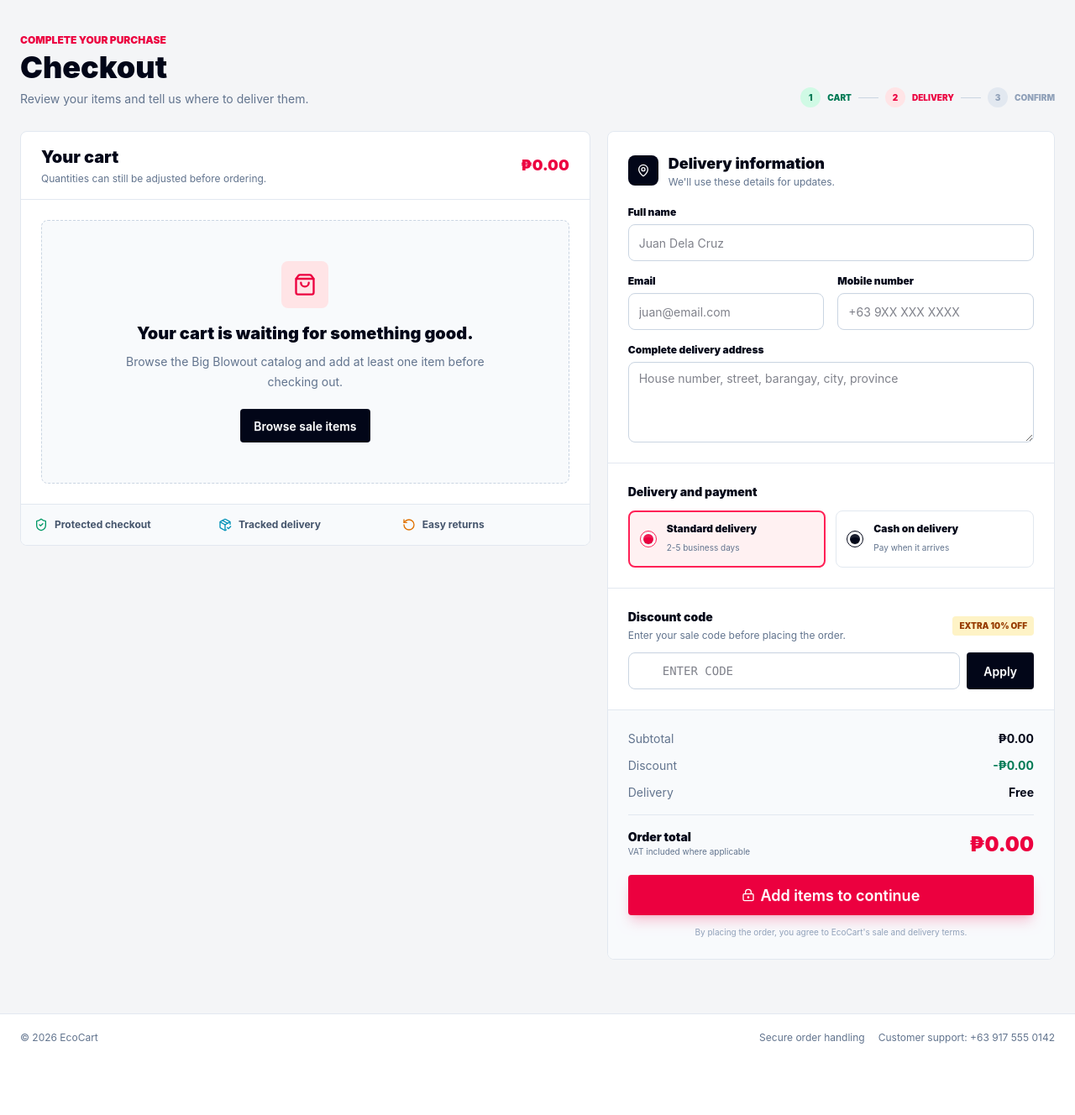
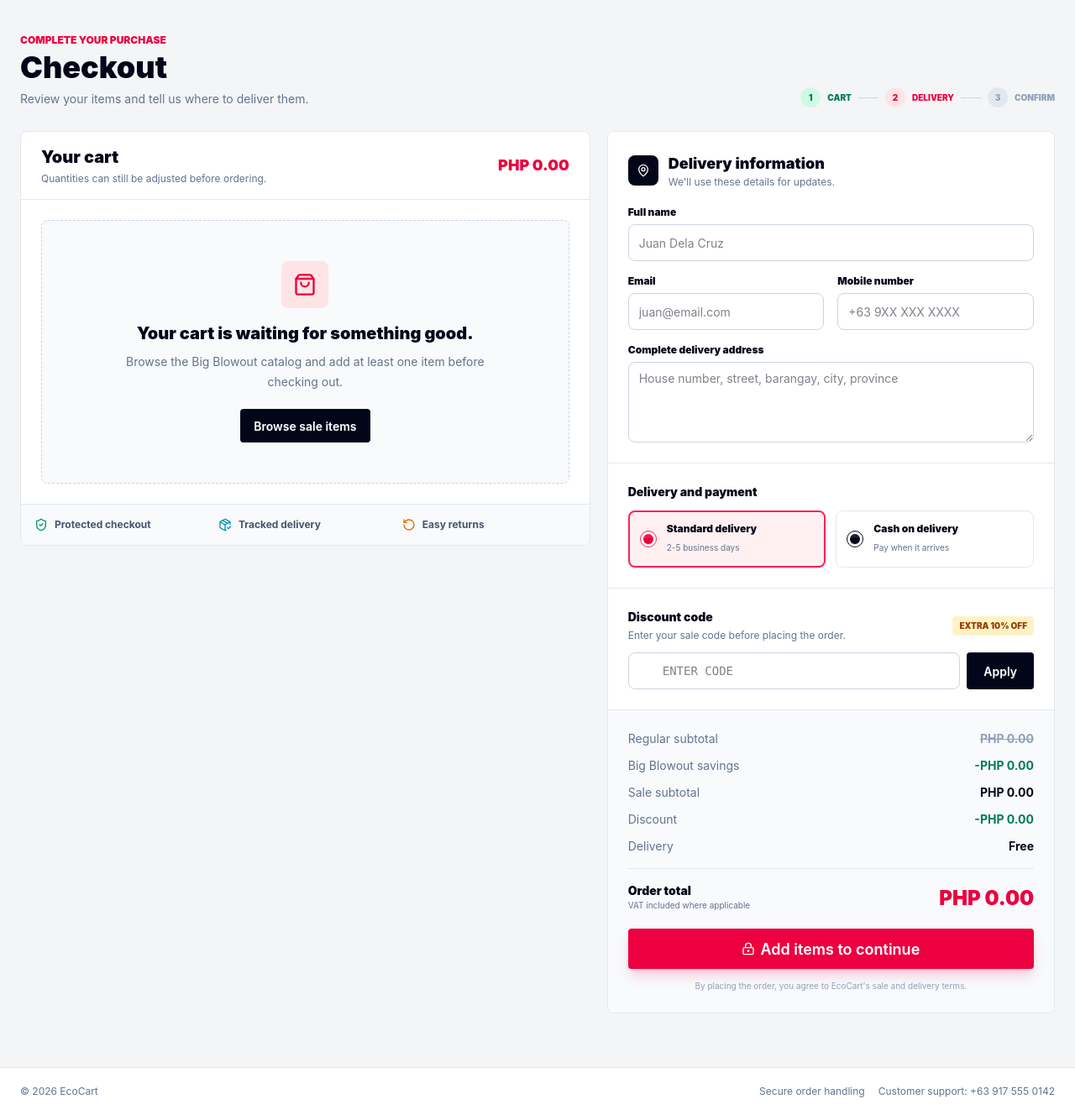
Before and after one commit to brianragasi/FilmMaking, a PHP site: page /checkout.php in a window 1280 px wide. Shown: the part 105-1433 px from the top of the page at 84% size. Before the commit the page ends 1348 px from the top, so only its background shows below. Run offline with PHP 8.4, Linux system fonts and the light colour scheme; data comes from the database, SQL or seed files in the repository; both versions use the stored data as it was after the commit.

Commit message:
Make Big Blowout pricing clear and affordable

```diff
--- a/assets/app-public.js
+++ b/assets/app-public.js
@@ -1,6 +1,7 @@
 const money = new Intl.NumberFormat('en-PH', {
   style: 'currency',
   currency: 'PHP',
+  currencyDisplay: 'code',
 });
 
 const PROMO_STORAGE_KEY = 'ecocart_promo_code';
@@ -133,7 +134,17 @@ function applySystemState() {
 
 function getCart() {
   try {
-    return JSON.parse(localStorage.getItem('ecocart_cart') || '[]');
+    const cart = JSON.parse(localStorage.getItem('ecocart_cart') || '[]');
+    let saleCatalog = {};
+    try {
+      saleCatalog = JSON.parse(document.body?.dataset.saleCatalog || '{}');
+    } catch {
+      saleCatalog = {};
+    }
+
+    return Array.isArray(cart)
+      ? cart.map((item) => saleCatalog[String(item.id)] ? { ...item, ...saleCatalog[String(item.id)] } : item)
+      : [];
   } catch {
     return [];
   }
@@ -179,12 +190,14 @@ function cartTotals() {
   const cart = getCart();
   const count = cart.reduce((sum, item) => sum + item.quantity, 0);
   const subtotal = cart.reduce((sum, item) => sum + Number(item.price) * item.quantity, 0);
+  const retailSubtotal = cart.reduce((sum, item) => sum + Number(item.regular_price || item.price) * item.quantity, 0);
+  const saleSavings = Math.max(0, retailSubtotal - subtotal);
 
-  return { cart, count, subtotal };
+  return { cart, count, subtotal, retailSubtotal, saleSavings };
 }
 
 function refreshCartUi() {
-  const { cart, count, subtotal } = cartTotals();
+  const { cart, count, subtotal, retailSubtotal, saleSavings } = cartTotals();
   const promo = configuredPromo();
   const promoCode = activePromoCode();
   const discount = subtotal > 0 && promoCode ? subtotal * promo.rate : 0;
@@ -201,6 +214,14 @@ function refreshCartUi() {
 
   document.querySelectorAll('[data-order-subtotal]').forEach((node) => {
     node.textContent = money.format(subtotal);
+  });
+
+  document.querySelectorAll('[data-order-retail-subtotal]').forEach((node) => {
+    node.textContent = money.format(retailSubtotal);
+  });
+
+  document.querySelectorAll('[data-order-sale-savings]').forEach((node) => {
+    node.textContent = `-${money.format(saleSavings)}`;
   });
 
   document.querySelectorAll('[data-order-discount]').forEach((node) => {
@@ -259,7 +280,7 @@ function refreshCartUi() {
         <div class="min-w-0">
           <p class="text-[10px] font-black uppercase text-slate-400">${escapeHtml(item.category || 'EcoCart pick')}</p>
           <p class="mt-1 font-black text-slate-900">${escapeHtml(item.name)}</p>
-          <p class="mt-1 text-xs text-slate-500">${money.format(Number(item.price))} each</p>
+          <div class="mt-1 flex flex-wrap items-baseline gap-2"><p class="text-xs font-bold text-rose-600">${money.format(Number(item.price))} each</p><p class="text-[10px] text-slate-400 line-through">${money.format(Number(item.regular_price || item.price))}</p></div>
           <p class="mt-2 text-base font-black text-rose-600">${money.format(Number(item.price) * item.quantity)}</p>
         </div>
       </div>
@@ -515,6 +536,11 @@ function bootStorefront() {
         quickModal.querySelector('[data-quick-category]').textContent = product.category;
         quickModal.querySelector('[data-quick-name]').textContent = product.name;
         quickModal.querySelector('[data-quick-price]').textContent = money.format(Number(product.price));
+        const regularPrice = Number(product.regular_price || product.price);
+        const savings = Math.max(0, regularPrice - Number(product.price));
+        const discountPercentage = regularPrice > 0 ? Math.round((savings / regularPrice) * 100) : 0;
+        quickModal.querySelector('[data-quick-regular-price]').textContent = money.format(regularPrice);
+        quickModal.querySelector('[data-quick-savings]').textContent = `Save ${money.format(savings)} (${discountPercentage}% off)`;
         const quickAdd = quickModal.querySelector('[data-quick-add]');
         quickAdd.dataset.addProduct = JSON.stringify(product);
         quickModal.showModal();
--- a/checkout.php
+++ b/checkout.php
@@ -18,6 +18,8 @@ $orderQueued = false;
 $subtotal = 0.0;
 $orderTotal = 0.0;
 $discount = 0.0;
+$retailSubtotal = 0.0;
+$saleSavings = 0.0;
 $shipping = 0.0;
 $promoCode = '';
 $promotion = null;
@@ -30,6 +32,15 @@ $headerProfile = $currentUser && (string) ($currentUser['role'] ?? '') === 'cust
     ? customer_profile($currentUser)
     : null;
 $headerAvatar = $headerProfile ? profile_avatar_url($headerProfile) : null;
+$catalog = product_lookup();
+$pricingCatalog = [];
+foreach ($catalog as $productId => $product) {
+    $pricingCatalog[(string) $productId] = [
+        'price' => (float) $product['price'],
+        'regular_price' => product_regular_price($product),
+    ];
+}
+$pricingCatalogJson = htmlspecialchars((string) json_encode($pricingCatalog), ENT_QUOTES);
 
 function offline_order_number(string $email): string
 {
@@ -91,7 +102,6 @@ if ($_SERVER['REQUEST_METHOD'] === 'POST') {
         $errors[] = 'That discount code is not valid. Check the spelling or remove it.';
     }
 
-    $catalog = product_lookup();
     $cart = [];
 
     foreach (is_array($submittedCart) ? $submittedCart : [] as $item) {
@@ -105,11 +115,14 @@ if ($_SERVER['REQUEST_METHOD'] === 'POST') {
         }
 
         $price = (float) $product['price'];
+        $regularPrice = product_regular_price($product);
         $subtotal += $price * $quantity;
+        $retailSubtotal += $regularPrice * $quantity;
         $cart[] = [
             'id' => $productId,
             'name' => (string) $product['name'],
             'price' => $price,
+            'regular_price' => $regularPrice,
             'quantity' => $quantity,
             'category' => (string) $product['category'],
             'image_url' => (string) $product['image_url'],
@@ -121,6 +134,7 @@ if ($_SERVER['REQUEST_METHOD'] === 'POST') {
     }
 
     $discount = promotion_discount($subtotal, $promotion);
+    $saleSavings = max(0.0, $retailSubtotal - $subtotal);
     $shipping = $subtotal >= 1500 ? 0.0 : 49.0;
     $orderTotal = max(0.0, $subtotal - $discount + $shipping);
 
@@ -171,7 +185,7 @@ if ($_SERVER['REQUEST_METHOD'] === 'POST') {
     <script src="https://unpkg.com/lucide@latest"></script>
     <link rel="icon" href="data:,">
 </head>
-<body class="flex min-h-screen flex-col bg-[#f4f5f7] text-slate-950" data-scene-client data-scene-view="checkout" data-scene-cue="<?= htmlspecialchars((string) $sceneState['cue']) ?>" data-scene-revision="<?= (int) $sceneState['revision'] ?>" data-scene-updated="<?= htmlspecialchars((string) $sceneState['updated_at']) ?>" data-promo-code="<?= htmlspecialchars((string) $publicPromotion['code']) ?>" data-promo-rate="<?= htmlspecialchars((string) $publicPromotion['rate']) ?>">
+<body class="flex min-h-screen flex-col bg-[#f4f5f7] text-slate-950" data-scene-client data-scene-view="checkout" data-scene-cue="<?= htmlspecialchars((string) $sceneState['cue']) ?>" data-scene-revision="<?= (int) $sceneState['revision'] ?>" data-scene-updated="<?= htmlspecialchars((string) $sceneState['updated_at']) ?>" data-promo-code="<?= htmlspecialchars((string) $publicPromotion['code']) ?>" data-promo-rate="<?= htmlspecialchars((string) $publicPromotion['rate']) ?>" data-sale-catalog="<?= $pricingCatalogJson ?>">
     <div class="fixed inset-0 z-[100] hidden bg-white" data-scene-loading>
         <div class="flex min-h-screen flex-col">
             <header class="border-b border-slate-200">
@@ -287,7 +301,9 @@ if ($_SERVER['REQUEST_METHOD'] === 'POST') {
                             <h2 class="text-sm font-black uppercase text-slate-500">Order summary</h2>
                             <dl class="mt-4 space-y-2.5 text-sm">
                                 <div class="flex justify-between"><dt class="text-slate-500">Order number</dt><dd class="font-bold">#<?= $orderId ?></dd></div>
-                                <div class="flex justify-between"><dt class="text-slate-500">Subtotal</dt><dd class="font-bold"><?= peso($subtotal) ?></dd></div>
+                                <div class="flex justify-between"><dt class="text-slate-500">Regular subtotal</dt><dd class="font-bold text-slate-400 line-through"><?= peso($retailSubtotal) ?></dd></div>
+                                <div class="flex justify-between"><dt class="text-slate-500">Big Blowout savings</dt><dd class="font-bold text-emerald-700">-<?= peso($saleSavings) ?></dd></div>
+                                <div class="flex justify-between"><dt class="text-slate-500">Sale subtotal</dt><dd class="font-bold"><?= peso($subtotal) ?></dd></div>
                                 <div class="flex justify-between"><dt class="text-slate-500"><?= $promotion ? htmlspecialchars((string) $promotion['label']) : 'Discount' ?></dt><dd class="font-bold text-emerald-700">-<?= peso($discount) ?></dd></div>
                                 <div class="flex justify-between"><dt class="text-slate-500">Delivery</dt><dd class="font-bold"><?= $shipping > 0 ? peso($shipping) : 'FREE' ?></dd></div>
                                 <div class="my-3 h-px bg-slate-200"></div>
@@ -455,7 +471,9 @@ if ($_SERVER['REQUEST_METHOD'] === 'POST') {
 
                     <div class="bg-slate-50 p-5 sm:p-6">
                         <div class="space-y-3 text-sm">
-                            <div class="flex justify-between"><span class="text-slate-500">Subtotal</span><span class="font-bold" data-order-subtotal>PHP 0.00</span></div>
+                            <div class="flex justify-between"><span class="text-slate-500">Regular subtotal</span><span class="font-bold text-slate-400 line-through" data-order-retail-subtotal>PHP 0.00</span></div>
+                            <div class="flex justify-between"><span class="text-slate-500">Big Blowout savings</span><span class="font-bold text-emerald-700" data-order-sale-savings>-PHP 0.00</span></div>
+                            <div class="flex justify-between"><span class="text-slate-500">Sale subtotal</span><span class="font-bold" data-order-subtotal>PHP 0.00</span></div>
                             <div class="flex justify-between"><span class="text-slate-500" data-order-discount-label>Discount</span><span class="font-bold text-emerald-700" data-order-discount>-PHP 0.00</span></div>
                             <div class="flex justify-between"><span class="text-slate-500">Delivery</span><span class="font-bold" data-order-shipping>PHP 0.00</span></div>
                         </div>
--- a/includes/products.php
+++ b/includes/products.php
@@ -11,7 +11,8 @@ function fallback_products(): array
             'name' => 'School Supplies Set',
             'category' => 'Students',
             'description' => 'A complete study bundle with notebooks, pens, folders, and daily classroom essentials.',
-            'price' => 349.00,
+            'price' => 199.00,
+            'regular_price' => 499.00,
             'stock' => 38,
             'image_url' => 'image/School%20supplies%20set.jpg',
         ],
@@ -20,7 +21,8 @@ function fallback_products(): array
             'name' => 'Sale Sneakers',
             'category' => 'Students',
             'description' => 'Lightweight everyday sneakers with cushioned support for school, errands, and weekends.',
-            'price' => 899.00,
+            'price' => 599.00,
+            'regular_price' => 1299.00,
             'stock' => 31,
             'image_url' => 'https://images.unsplash.com/photo-1542291026-7eec264c27ff?auto=format&fit=crop&w=900&q=80',
         ],
@@ -29,7 +31,8 @@ function fallback_products(): array
             'name' => 'Wireless Headset',
             'category' => 'Students',
             'description' => 'Comfortable wireless headset for classes, calls, and entertainment.',
-            'price' => 1199.00,
+            'price' => 799.00,
+            'regular_price' => 1699.00,
             'stock' => 28,
             'image_url' => 'https://images.unsplash.com/photo-1505740420928-5e560c06d30e?auto=format&fit=crop&w=900&q=80',
         ],
@@ -38,7 +41,8 @@ function fallback_products(): array
             'name' => 'Work Safety Boots',
             'category' => 'Construction',
             'description' => 'Heavy-duty boots for the construction workers checking the sale during lunch break.',
-            'price' => 1299.00,
+            'price' => 899.00,
+            'regular_price' => 1799.00,
             'stock' => 16,
             'image_url' => 'https://images.unsplash.com/photo-1605812860427-4024433a70fd?auto=format&fit=crop&w=900&q=80',
         ],
@@ -47,7 +51,8 @@ function fallback_products(): array
             'name' => 'Work Safety Helmet',
             'category' => 'Construction',
             'description' => 'Durable protective helmet for job-site safety and field work.',
-            'price' => 499.00,
+            'price' => 299.00,
+            'regular_price' => 699.00,
             'stock' => 22,
             'image_url' => 'image/Work%20Safety%20Helmet.jpg',
         ],
@@ -56,7 +61,8 @@ function fallback_products(): array
             'name' => 'Basic Tool Set',
             'category' => 'Construction',
             'description' => 'A compact everyday tool kit with the essentials for repairs, assembly, and site work.',
-            'price' => 649.00,
+            'price' => 399.00,
+            'regular_price' => 899.00,
             'stock' => 19,
             'image_url' => 'https://images.unsplash.com/photo-1530124566582-a618bc2615dc?auto=format&fit=crop&w=900&q=80',
         ],
@@ -65,7 +71,8 @@ function fallback_products(): array
             'name' => 'Motorcycle Phone Holder',
             'category' => 'Rider',
             'description' => 'A secure handlebar phone mount that keeps directions visible while riding.',
-            'price' => 249.00,
+            'price' => 119.00,
+            'regular_price' => 399.00,
             'stock' => 44,
             'image_url' => 'image/phone%20holder.jpg',
         ],
@@ -74,7 +81,8 @@ function fallback_products(): array
             'name' => 'Motorcycle Rain Gear',
             'category' => 'Rider',
             'description' => 'Lightweight rain jacket and waterproof pouch for daily delivery rides.',
-            'price' => 799.00,
+            'price' => 499.00,
+            'regular_price' => 999.00,
             'stock' => 17,
             'image_url' => 'image/motorcycle%20rain%20gear.jpg',
         ],
@@ -83,7 +91,8 @@ function fallback_products(): array
             'name' => 'Kalha Cooking Pot',
             'category' => 'Barangay',
             'description' => 'A sturdy stainless cooking pot for soups, stews, rice dishes, and family meals.',
-            'price' => 399.00,
+            'price' => 249.00,
+            'regular_price' => 599.00,
             'stock' => 26,
             'image_url' => 'image/kalha%20cooking%20pot.jpg',
         ],
@@ -92,7 +101,8 @@ function fallback_products(): array
             'name' => 'Home Curtain Set',
             'category' => 'Barangay',
             'description' => 'A clean curtain set for homes, waiting-shed shoppers, and family spaces.',
-            'price' => 299.00,
+            'price' => 199.00,
+            'regular_price' => 499.00,
             'stock' => 54,
             'image_url' => 'image/home%20curtain%20set.jpg',
         ],
@@ -101,7 +111,8 @@ function fallback_products(): array
             'name' => 'Baby Formula Pack',
             'category' => 'Family',
             'description' => 'A convenient formula multipack prepared for everyday feeding routines.',
-            'price' => 699.00,
+            'price' => 549.00,
+            'regular_price' => 899.00,
             'stock' => 13,
             'image_url' => 'image/Baby%20Formula%20Pack.jpg',
         ],
@@ -110,7 +121,8 @@ function fallback_products(): array
             'name' => 'Diaper Bundle',
             'category' => 'Family',
             'description' => 'Soft, absorbent diapers bundled for dependable everyday comfort and care.',
-            'price' => 599.00,
+            'price' => 399.00,
+            'regular_price' => 799.00,
             'stock' => 24,
             'image_url' => 'image/diaper_bundle.jpg',
         ],
@@ -119,7 +131,8 @@ function fallback_products(): array
             'name' => 'Baby Clothes Set',
             'category' => 'Family',
             'description' => 'Soft, breathable baby basics made for comfortable all-day wear.',
-            'price' => 449.00,
+            'price' => 299.00,
+            'regular_price' => 649.00,
             'stock' => 20,
             'image_url' => 'image/Baby%20set%20clothes.jpg',
         ],
@@ -128,7 +141,8 @@ function fallback_products(): array
             'name' => 'Feeding Bottles',
             'category' => 'Family',
             'description' => 'Baby feeding bottles for the mother and family essential-needs cart.',
-            'price' => 249.00,
+            'price' => 119.00,
+            'regular_price' => 399.00,
             'stock' => 30,
             'image_url' => 'image/feeding%20bottles.jpg',
         ],
@@ -161,6 +175,8 @@ function products(): array
             $fallbackProductData[(string) $product['name']] = [
                 'description' => (string) $product['description'],
                 'image_url' => (string) $product['image_url'],
+                'price' => (float) $product['price'],
+                'regular_price' => (float) $product['regular_price'],
             ];
         }
         foreach ($rows as &$row) {
@@ -168,6 +184,8 @@ function products(): array
             if (isset($fallbackProductData[$productName])) {
                 $row['description'] = $fallbackProductData[$productName]['description'];
                 $row['image_url'] = $fallbackProductData[$productName]['image_url'];
+                $row['price'] = $fallbackProductData[$productName]['price'];
+                $row['regular_price'] = $fallbackProductData[$productName]['regular_price'];
             }
         }
         unset($row);
@@ -193,3 +211,22 @@ function peso(float $amount): string
 {
     return 'PHP ' . number_format($amount, 2);
 }
+
+function product_regular_price(array $product): float
+{
+    return max((float) ($product['regular_price'] ?? $product['price'] ?? 0), (float) ($product['price'] ?? 0));
+}
+
+function product_savings(array $product): float
+{
+    return max(0.0, product_regular_price($product) - (float) ($product['price'] ?? 0));
+}
+
+function product_discount_percentage(array $product): int
+{
+    $regularPrice = product_regular_price($product);
+
+    return $regularPrice > 0
+        ? (int) round((product_savings($product) / $regularPrice) * 100)
+        : 0;
+}
--- a/product.php
+++ b/product.php
@@ -42,6 +42,7 @@ $cartProduct = [
     'id' => (int) $product['id'],
     'name' => (string) $product['name'],
     'price' => (float) $product['price'],
+    'regular_price' => product_regular_price($product),
     'category' => (string) $product['category'],
     'image_url' => (string) $product['image_url'],
 ];
@@ -90,7 +91,7 @@ $averageRating = (float) $summary['rating'];
                         <a class="mt-3 flex w-fit flex-wrap items-center gap-2" href="#discussion"><span class="flex items-center gap-0.5 text-amber-400"><?php for ($star = 1; $star <= 5; $star++): ?><i data-lucide="star" class="h-4 w-4 <?= $averageRating >= $star - 0.5 ? 'fill-current' : '' ?>"></i><?php endfor; ?></span><strong class="text-sm"><?= $reviewCount > 0 ? number_format($averageRating, 1) : 'New' ?></strong><span class="text-sm text-slate-500"><?= $reviewCount ?> review<?= $reviewCount === 1 ? '' : 's' ?></span></a>
                         <p class="mt-5 max-w-xl text-sm leading-6 text-slate-600 sm:text-base sm:leading-7"><?= htmlspecialchars((string) $product['description']) ?></p>
 
-                        <div class="mt-6 flex flex-wrap items-end justify-between gap-3 border-y border-slate-100 py-5"><div><p class="text-[10px] font-black uppercase text-slate-400">Big Blowout price</p><p class="mt-1 text-3xl font-black text-rose-600"><?= peso((float) $product['price']) ?></p></div><p class="rounded bg-slate-100 px-3 py-2 text-xs font-bold text-slate-600"><?= (int) $product['stock'] ?> available</p></div>
+                        <div class="mt-6 flex flex-wrap items-end justify-between gap-3 border-y border-slate-100 py-5"><div><div class="flex items-center gap-2"><p class="text-[10px] font-black uppercase text-slate-400">Big Blowout price</p><span class="rounded bg-rose-600 px-2 py-1 text-[10px] font-black uppercase text-white"><?= product_discount_percentage($product) ?>% off</span></div><div class="mt-2 flex flex-wrap items-end gap-2"><p class="text-3xl font-black text-rose-600"><?= peso((float) $product['price']) ?></p><p class="pb-1 text-sm font-bold text-slate-400 line-through"><?= peso(product_regular_price($product)) ?></p></div><p class="mt-1 text-xs font-black text-emerald-700">You save <?= peso(product_savings($product)) ?></p></div><p class="rounded bg-slate-100 px-3 py-2 text-xs font-bold text-slate-600"><?= (int) $product['stock'] ?> available</p></div>
                         <div class="mt-5 grid gap-2 sm:grid-cols-[1fr_auto]"><button class="btn min-h-12 border-0 bg-slate-950 px-8 text-white hover:bg-rose-600" type="button" data-add-product="<?= $productJson ?>"><i data-lucide="shopping-bag" class="h-5 w-5"></i><span>Add to cart</span></button><a class="btn min-h-12 border-slate-200 bg-white px-6" href="checkout.php"><i data-lucide="credit-card" class="h-5 w-5"></i> Checkout</a></div>
                         <div class="mt-5 grid grid-cols-3 divide-x divide-slate-100 border-t border-slate-100 pt-5 text-center"><div class="px-2"><i data-lucide="shield-check" class="mx-auto h-4 w-4 text-emerald-600"></i><p class="mt-1 text-[10px] font-bold text-slate-500">Secure account</p></div><div class="px-2"><i data-lucide="package-check" class="mx-auto h-4 w-4 text-cyan-600"></i><p class="mt-1 text-[10px] font-bold text-slate-500">Stock confirmed</p></div><div class="px-2"><i data-lucide="messages-square" class="mx-auto h-4 w-4 text-violet-600"></i><p class="mt-1 text-[10px] font-bold text-slate-500">Community reviewed</p></div></div>
                     </div>
```
Also changed, not shown: database/schema.sql (+14 -14 lines), index.php (+14 -10 lines), public/output-public.css, public/output.css.
